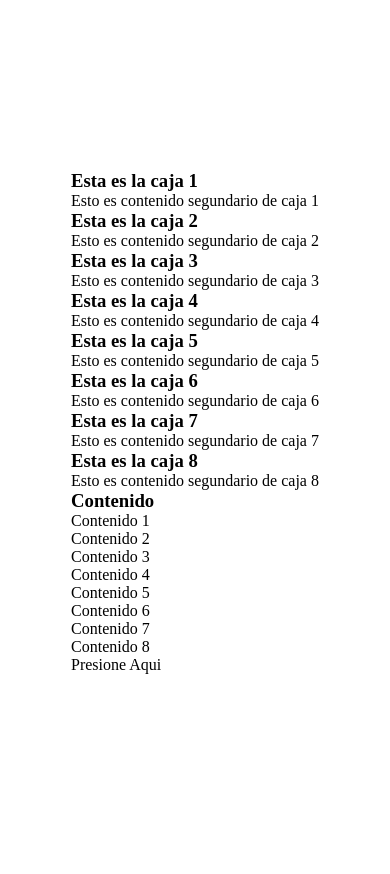
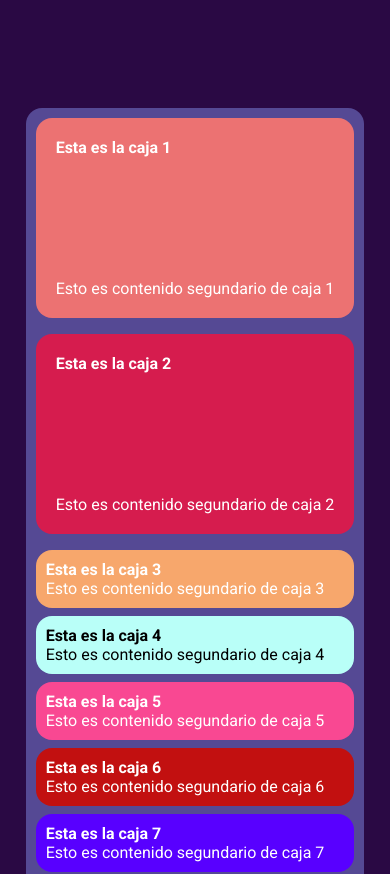
Before and after one commit to EvertzHamiltonIsaac/Practica_grid, a plain HTML site: page index.html in a window 390 px wide. Shown: the top 874 px of the page. Before the commit the page ends 844 px from the top, so only its background shows below. Drawn offline with Linux system fonts and the light colour scheme.

Commit message:
Ya tiene los estilos

```diff
--- a/style.css
+++ b/style.css
@@ -1,6 +1,22 @@
+@import url('https://fonts.googleapis.com/css2?family=Roboto:wght@400;700&display=swap');
+
 :root{
+ --Color1: #EC7272;
+ --Color2: #F7A76C;
+ --Color3: #B9FFF8;
+ --Color4: #F94892;
+ --Color5: #554994;
+ --Color6: #C21010;
+ --Color7: #2A0944;
+ --Color8: #5800FF;
+ --Color9: #EF5B0C;
+ --Color0: #D61C4E;
+ --white: #FFFF;
 
+ --font-regular: 400;
+ --font-bold: 700;
 
+ --font_size: 16px
 
 }
 
@@ -8,17 +24,143 @@
     padding: 0;
     margin: 0;
     box-sizing: border-box;
+    font-size: var(--font_size);
+    font-family: 'Roboto', sans-serif;
 }
 
 body{
+    background-color: var(--Color7);
+}
 
+.contenedor_principal{
+    padding: 20px;
     height: 100vh;
-
     display: flex;
     justify-content: center;
     align-items: center;
+
+
+    background-color: var(--Color7);
+    color: white;
 }
 
-.contenedor_principal{
+.box{
+    max-width: 1000px;
+    background-color: var(--Color5);
+    padding: 10px;
+    display: grid;
+    border-radius: 1rem;
+    grid-template-rows: 1fr 2fr;
+    gap: 1em;
+}
+
+.header_box{
+    display: grid;
+    grid-template-columns: 1fr 1fr;
+    gap: 1em;
+}
+
+.box_childrem{
+    padding: 20px;
+    display: flex;
+    height: 200px;
+    flex-direction: column;
+}
+
+.box_childrem:nth-child(1) {
+    justify-content: space-between;
+    background-color: var(--Color1);
+    border-radius: 1rem;
+}
+
+.box_childrem:nth-child(2){
+    justify-content: space-between;
+    background-color: var(--Color0);
+    border-radius: 1rem;
+}
+
+.secundary_box{
+    display: grid;
+    gap: 0.5rem;
+    grid-template-rows: 1fr 1fr;
+    grid-template-columns: 1fr 1fr 1fr 1fr;
 
 }
+
+.box_chidrem_secundary{
+    border-radius: 1rem;
+    padding: 10px;
+    display: flex;
+    flex-direction: column;
+    justify-content: space-between;
+}
+
+.box_chidrem_secundary:nth-child(1){
+    background-color: var(--Color2);
+}
+.box_chidrem_secundary:nth-child(2){
+    color: black;
+    background-color: var(--Color3);
+}
+.box_chidrem_secundary:nth-child(3){
+    background-color: var(--Color4);
+
+}
+.box_chidrem_secundary:nth-child(4){
+    background-color: var(--Color6);
+}
+.box_chidrem_secundary:nth-child(5){
+    background-color: var(--Color8);
+}
+.box_chidrem_secundary:nth-child(6){
+    background-color: var(--Color9);
+}
+.sidebar{
+    border-radius: 1rem;
+
+    color: black;
+    background-color: var(--white);
+    grid-column: 4/5;
+    grid-row: 1 / 3;
+
+    display: flex;
+    flex-direction: column;
+    justify-content: space-between;
+    align-items: center;
+
+    padding: 15px;
+
+}
+
+@media (max-width: 500px){
+
+    .contenedor_principal{
+        padding: 20px;
+        height: 100vh;
+        display: flex;
+        margin-top: 220px;
+        background-color: var(--Color7);
+        color: white;
+        margin-bottom: 220px;
+    }
+
+    .box{
+        padding: 10px;
+        max-width: 1000px;
+        background-color: var(--Color5);
+        display: flex;
+        flex-direction: column;
+        gap: 1em;
+    }
+
+    .header_box{
+        display: flex;
+        flex-direction: column;
+    }
+
+    .secundary_box{
+        display: flex;
+        flex-direction: column;
+    }
+
+}
```
